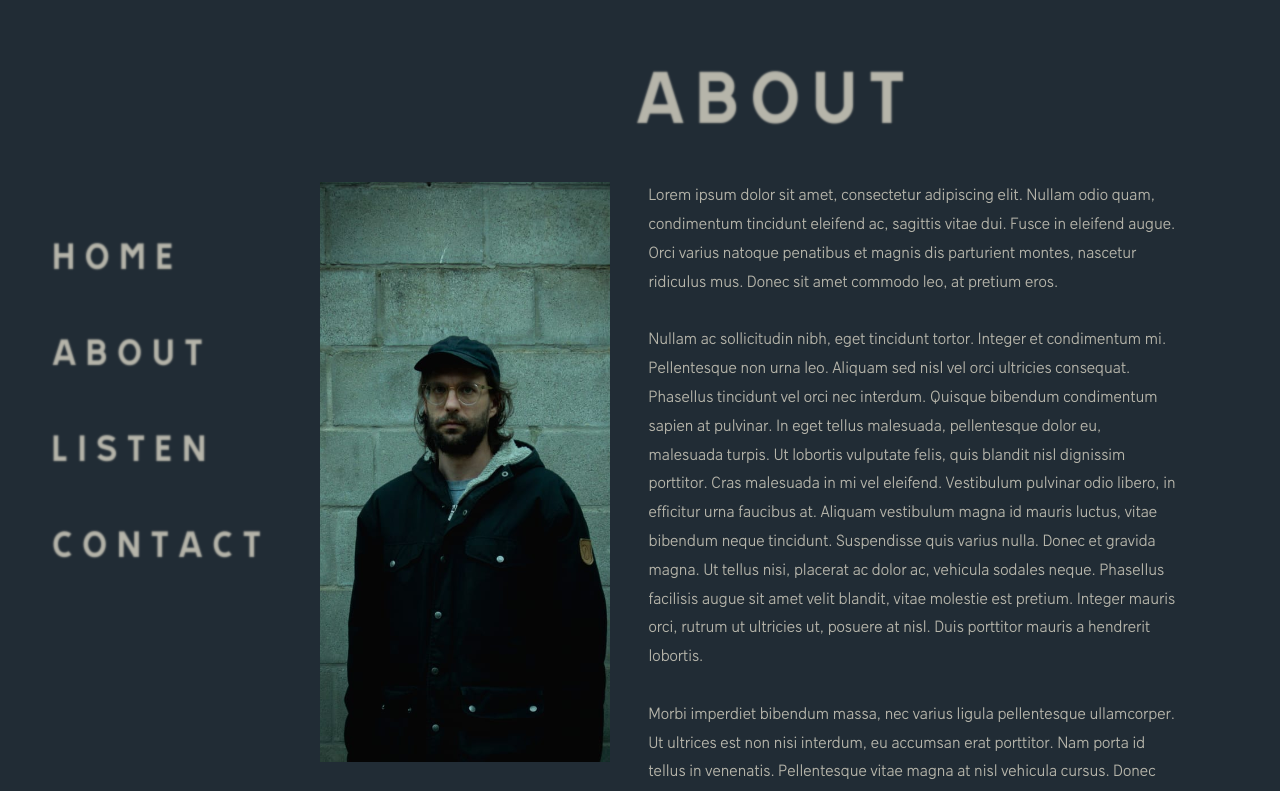
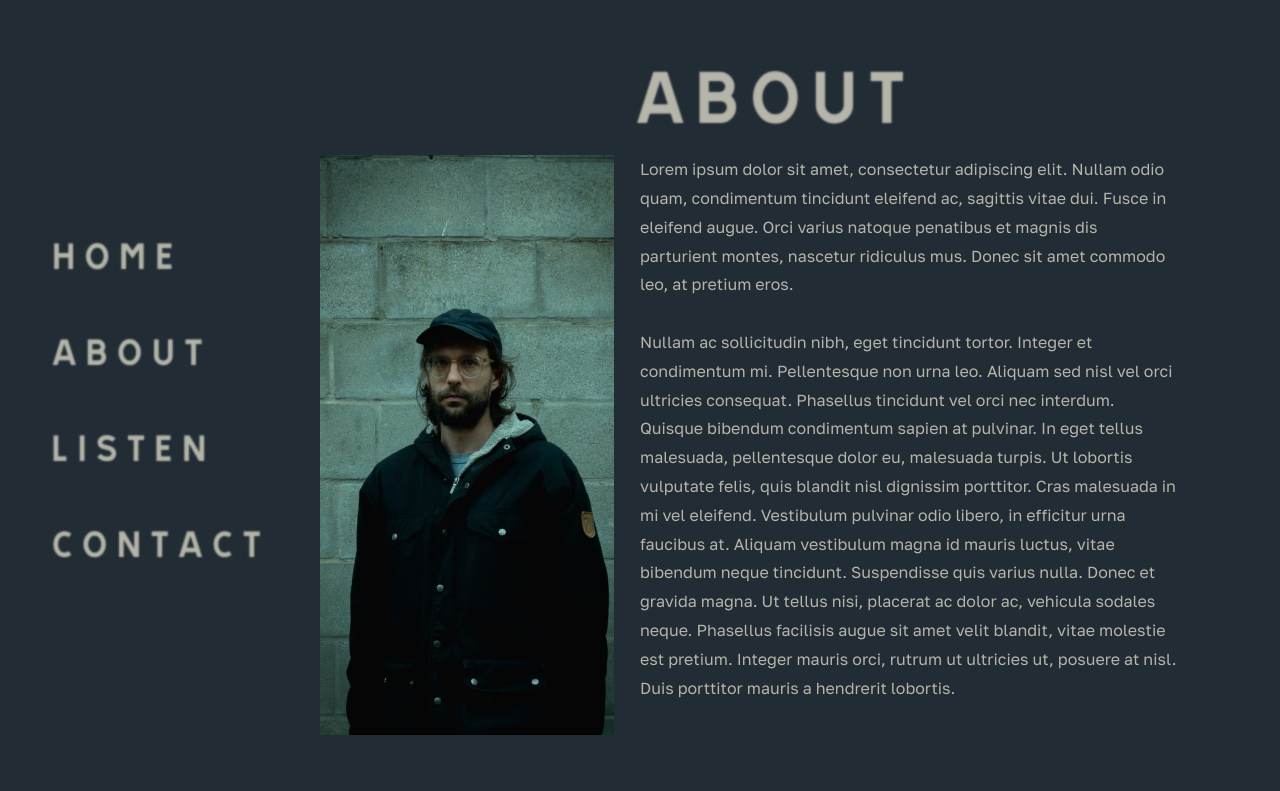
Before and after one commit to mattcoffyn/matthewcoffyndotcom, a Next.js app: page /about in a window 1280 px wide. Shown: the top 791 px of the page. Built offline with nearby package versions, Linux system fonts and the light colour scheme.

Commit message:
waveform not fixed

```diff
--- a/src/app/about/aboutAlt.module.css
+++ b/src/app/about/aboutAlt.module.css
@@ -1,9 +1,10 @@
 .aboutGrid {
   display: grid;
   grid-template-columns: 1fr 2fr;
-  gap: 3vw;
-  padding-right: 4vw;
-  padding-top: 3rem;
+  gap: 2vw;
+  padding: 3rem 4vw 3rem 0;
+  height: 100%;
+  min-height: 100vh;
 }
 
 .title {
@@ -14,6 +15,7 @@
   text-shadow: 0px 0px 2px var(--reelText);
   text-transform: uppercase;
   letter-spacing: 0.5rem;
+  margin-bottom: -4rem;
 }
 
 .imageContainer {
--- a/src/app/about/page.js
+++ b/src/app/about/page.js
@@ -1,5 +1,7 @@
 import Image from 'next/image';
 import localFont from 'next/font/local';
+import { Golos_Text } from 'next/font/google';
+
 import profilePhoto from '/public/profile2.jpg';
 import styles from './aboutAlt.module.css';
 
@@ -8,10 +10,7 @@ const trats = localFont({
   display: 'swap',
 });
 
-const sans = localFont({
-  src: '../../fonts/SwedenSansBook.woff2',
-  display: 'swap',
-});
+const sans = Golos_Text({ subsets: ['latin'] });
 
 export default function About() {
   return (
@@ -49,17 +48,6 @@ export default function About() {
         facilisis augue sit amet velit blandit, vitae molestie est pretium.
         Integer mauris orci, rutrum ut ultricies ut, posuere at nisl. Duis
         porttitor mauris a hendrerit lobortis. <br />
-        <br />
-        Morbi imperdiet bibendum massa, nec varius ligula pellentesque
-        ullamcorper. Ut ultrices est non nisi interdum, eu accumsan erat
-        porttitor. Nam porta id tellus in venenatis. Pellentesque vitae magna at
-        nisl vehicula cursus. Donec pretium et metus eget euismod. Donec
-        vulputate mi a orci semper tempus. Nunc finibus quis erat ornare mattis.
-        Aliquam erat volutpat. Etiam ut ipsum id quam dapibus ultrices et quis
-        risus. Nam vel consequat tellus, sit amet pellentesque dui. Cras
-        imperdiet purus ut tempus ultricies. Sed sodales, odio non tincidunt
-        tincidunt, lorem ante tempor nulla, ut consequat neque lectus sed lacus.
-        Nulla urna tortor, eleifend non nulla ut, dictum laoreet tellus.
       </div>
     </section>
   );
--- a/src/app/contact/contact.module.css
+++ b/src/app/contact/contact.module.css
@@ -14,26 +14,26 @@
   text-shadow: 0px 0px 2px var(--reelText);
   text-transform: uppercase;
   letter-spacing: 0.5rem;
+  margin-bottom: -2rem;
 }
 
-.email {
-  font-size: 1.2rem;
+.email p,
+.links p {
+  margin: 0 auto;
+  font-size: 1rem;
   line-height: 2rem;
-}
-
-.links {
-  font-size: 1.2rem;
-  line-height: 2rem;
+  max-width: 750px;
 }
 
 .email h2,
 .links h2 {
-  font-size: 3rem;
+  font-size: 2rem;
+  line-height: 2rem;
   color: transparent;
   text-shadow: 0px 0px 1.5px var(--reelText);
   text-transform: uppercase;
   letter-spacing: 0.5rem;
-  margin-bottom: 2rem;
+  margin-bottom: 1rem;
 }
 
 .links ul {
@@ -51,7 +51,7 @@
 
 .email a {
   margin-top: 1rem;
-  font-size: 1.5rem;
+  font-size: 1.1rem;
   letter-spacing: 0.1rem;
   text-shadow: 0px 0px 2px var(--reelText);
 }
--- a/src/app/contact/page.js
+++ b/src/app/contact/page.js
@@ -1,4 +1,6 @@
 import localFont from 'next/font/local';
+import { Golos_Text } from 'next/font/google';
+
 import styles from './contact.module.css';
 
 const trats = localFont({
@@ -6,10 +8,7 @@ const trats = localFont({
   display: 'swap',
 });
 
-const sans = localFont({
-  src: '../../fonts/SwedenSansBook.woff2',
-  display: 'swap',
-});
+const sans = Golos_Text({ subsets: ['latin'] });
 
 export default function Contact() {
   return (
@@ -18,8 +17,9 @@ export default function Contact() {
       <div className={`${styles.email} ${sans.className}`}>
         <h2 className={trats.className}>Email</h2>
         <p>
-          If you want to discuss a project or just have a chat (I&#39;d love
-          that), drop me an email and I&#39;ll get back to you ASAP
+          If you'd like to discuss a potential project, hear more music or just
+          have a chat (I&#39;d love that), drop me an email and I&#39;ll get
+          back to you ASAP
         </p>
         <a
           href="mailto:hello@matthewcoffyn.com"
--- a/src/app/listen/page.js
+++ b/src/app/listen/page.js
@@ -47,7 +47,7 @@ export default function Listen() {
   }, [
     audioRef?.current?.loadedmetadata,
     audioRef?.current?.readyState,
-    // data[trackPlaying].duration,
+    data[trackPlaying].duration,
   ]);
 
   useEffect(() => {
@@ -55,9 +55,11 @@ export default function Listen() {
       console.log(`trackPlaying : currentAudio.id mismatch`);
       currentAudio?.pause();
       cancelAnimationFrame(animationRef.current);
+      setCurrentTime(0);
       const newAudio = audioRef.current.children[trackPlaying].children[0];
       newAudio.currentTime = 0;
       setCurrentAudio(newAudio);
+      setDuration(newAudio.duration);
       newAudio.play();
       setIsPlaying(true);
       animationRef.current = requestAnimationFrame(whilePlaying);
@@ -87,7 +89,7 @@ export default function Listen() {
   };
 
   const handlePrevTrack = () => {
-    let i = Number(trackPlaying);
+    // let i = Number(trackPlaying);
     console.log(`⏮️ current trackPlaying={${trackPlaying}} `);
     if (trackPlaying == 0) {
       currentAudio.currentTime = 0;
@@ -95,17 +97,18 @@ export default function Listen() {
         `⏲️ currentAudio.currentTime = {${currentAudio.currentTime}}`
       );
     } else {
-      i = Number(trackPlaying - 1);
-      updateNewTrack(i);
+      // i = Number(trackPlaying - 1);
+      updateNewTrack(trackPlaying - 1);
     }
   };
 
   const handleNextTrack = () => {
-    let i = trackPlaying;
+    // let i = trackPlaying;
     console.log(`⏭️ current trackPlaying={${trackPlaying}} `);
-    if (trackPlaying !== data.length - 1) {
-      i = i + 1;
-      updateNewTrack(i);
+    if (Number(trackPlaying) !== 6) {
+      // i = i + 1;
+      console.log(`🚨🚨🚨🚨 i = ${trackPlaying}`);
+      updateNewTrack(Number(trackPlaying) + 1);
     } else {
       return;
     }
@@ -133,6 +136,7 @@ export default function Listen() {
   const handleTimeUpdate = (e) => {
     setCurrentTime(e.target.currentTime);
     progressBar.current.value = e.target.currentTime / e.target.duration;
+    console.log(progressBar.current.value);
   };
 
   const whilePlaying = () => {
@@ -166,76 +170,6 @@ export default function Listen() {
     );
     setCurrentTime(progressBar.current.value);
   };
-
-  // const isActive = useMediaQuery('(max-width: 600px)');
-
-  // const createAudioContext = () => {
-  //   if (currentAudio && currentAudio.readyState >= 2) {
-  //     const audioContext = new AudioContext();
-  //     // if (!source.current) {
-  //     source.current = audioContext.createMediaElementSource(currentAudio);
-  //     console.log(source.current);
-  //     const analyser = audioContext.createAnalyser();
-  //     analyserRef.current = analyser;
-  //     source.current.connect(analyser);
-  //     analyser.connect(audioContext.destination);
-  //     // }
-  //     visualizeAudio();
-  //   }
-  //   return;
-  // };
-
-  // const visualizeAudio = () => {
-  //   const canvasRef =
-  //     audioRef.current.children[trackPlaying].children[3].children[1];
-  //   const canvasCtx = canvasRef.current.getContext('2d');
-  //   const canvasHeight = canvasRef.current.height;
-  //   const canvasWidth = canvasRef.current.width;
-  //   console.log(canvasCtx);
-
-  //   const renderFrame = () => {
-  //     canvasCtx.clearRect(0, 0, canvasWidth, canvasHeight);
-  //     analyserRef.current.fftSize = 1024;
-  //     const bufferLength = analyserRef.current.frequencyBinCount;
-  //     const dataArray = new Uint8Array(bufferLength);
-  //     canvasCtx.clearRect(0, 0, canvasWidth, canvasHeight);
-  //     analyserRef.current.getByteTimeDomainData(dataArray);
-  //     canvasCtx.fillStyle = 'rgba(108, 108, 98, 0)';
-  //     canvasCtx.fillRect(0, 0, canvasWidth, canvasHeight);
-  //     canvasCtx.lineWidth = 2;
-  //     canvasCtx.strokeStyle = 'rgba(255, 255, 255, 1)';
-
-  //     canvasCtx.shadowOffsetX = 10;
-  //     canvasCtx.shadowOffsetY = 1;
-  //     canvasCtx.shadowColor = 'rgba(234, 54, 175, 0.4)';
-  //     canvasCtx.shadowBlur = 2;
-  //     canvasCtx.shadowOffsetX = -10;
-  //     canvasCtx.shadowOffsetY = -1;
-  //     canvasCtx.shadowColor = 'rgba(117, 250, 105, 0.4)';
-  //     canvasCtx.shadowBlur = 2;
-  //     canvasCtx.beginPath();
-  //     const sliceWidth = (canvasWidth * 1.0) / bufferLength;
-  //     let x = 0;
-
-  //     for (let i = 0; i < bufferLength; i++) {
-  //       const v = dataArray[i] / 128.0;
-  //       const y = (v * canvasHeight) / 2;
-  //       if (i === 0) {
-  //         canvasCtx.moveTo(x, y);
-  //       } else {
-  //         canvasCtx.lineTo(x, y);
-  //       }
-
-  //       x += sliceWidth;
-  //     }
-
-  //     canvasCtx.lineTo(canvasWidth, canvasHeight / 2);
-  //     canvasCtx.stroke();
-
-  //     requestAnimationFrame(renderFrame);
-  //   };
-  //   renderFrame();
-  // };
 
   return (
     <section className={styles.listen}>
@@ -307,8 +241,17 @@ export default function Listen() {
               title="Next Track"
               onClick={handleNextTrack}
               className={styles.forwardBack}
+              disabled={trackPlaying === '6'}
+              style={{
+                filter: `${
+                  Number(trackPlaying) == 6 ? 'opacity(0.5)' : 'opacity(1)'
+                }`,
+              }}
             >
-              <LuSkipForward className={styles.play} />
+              <LuSkipForward
+                id="skipForward"
+                className={styles.play}
+              />
             </button>
           </div>
 
--- a/src/components/Track.js
+++ b/src/components/Track.js
@@ -6,7 +6,7 @@ import { LuSkipBack } from 'react-icons/lu';
 import { LuSkipForward } from 'react-icons/lu';
 
 import styles from '../app/listen/listen.module.css';
-import { useEffect, useRef } from 'react';
+import { useEffect, useRef, useState } from 'react';
 
 export default function Track({
   name,
@@ -26,6 +26,7 @@ export default function Track({
   const canvasRef = useRef(null);
   const source = useRef(null);
   const analyserRef = useRef(null);
+  const [canvasCtx, setCanvasContext] = useState(null);
 
   useEffect(() => {
     if (
@@ -49,12 +50,14 @@ export default function Track({
     return;
   }, [isPlaying]);
 
+  useEffect(() => {
+    setCanvasContext(canvasRef?.current.getContext('2d'));
+    console.log(canvasCtx);
+  }, [canvasRef.current]);
+
   const visualizeAudio = () => {
-    const canvasCtx = canvasRef.current.getContext('2d');
     const canvasHeight = canvasRef.current.height;
     const canvasWidth = canvasRef.current.width;
-    console.log(canvasCtx);
-
     const renderFrame = () => {
       canvasCtx.clearRect(0, 0, canvasWidth, canvasHeight);
       analyserRef.current.fftSize = 1024;
@@ -144,7 +147,7 @@ export default function Track({
             : `${styles.canvasContainer} ${styles.someBlur}`
         }
       >
-        {!isPlaying && !trackPlaying === id ? '' : <span />}
+        {isPlaying && trackPlaying == id ? '' : <span />}
         {/* <span style={{ display: `${trackPlaying && 'none'}` }}></span> */}
 
         <canvas
```
Also changed, not shown: src/app/listen/listen.module.css (+18 -10 lines).
